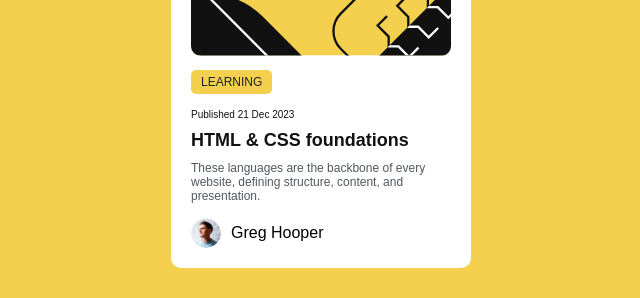
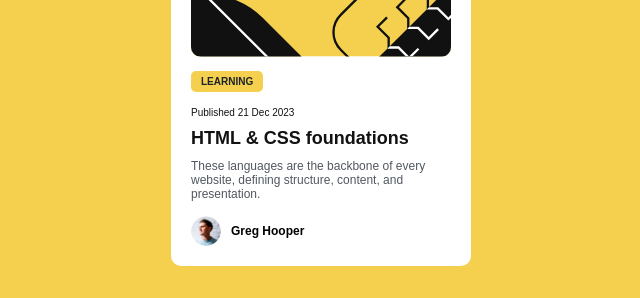
Before and after one commit to kofreemanc/blog-preview-card-main, a plain HTML site: page index.html in a window 1280 px wide. Shown: the part 326-624 px from the top of the page, without its empty margins (319-959 px from the left). Drawn offline with Linux system fonts and the light colour scheme.

Commit message:
update style.css

```diff
--- a/style.css
+++ b/style.css
@@ -23,8 +23,9 @@ main {
   max-width: 300px;
 }
 p.category {
+    font-weight: bold;
   color: hsl(212, 21%, 14%);
-  font-size: 12px;
+  font-size: 10px;
   text-transform: uppercase;
   margin-bottom: 10px;
   margin-top: 10px;
@@ -65,6 +66,8 @@ main img {
 }
 
 .author {
+  font-weight: bold;
+  font-size: 12px;
   display: flex;
   align-items: center;
   margin-top: 15px;
```
